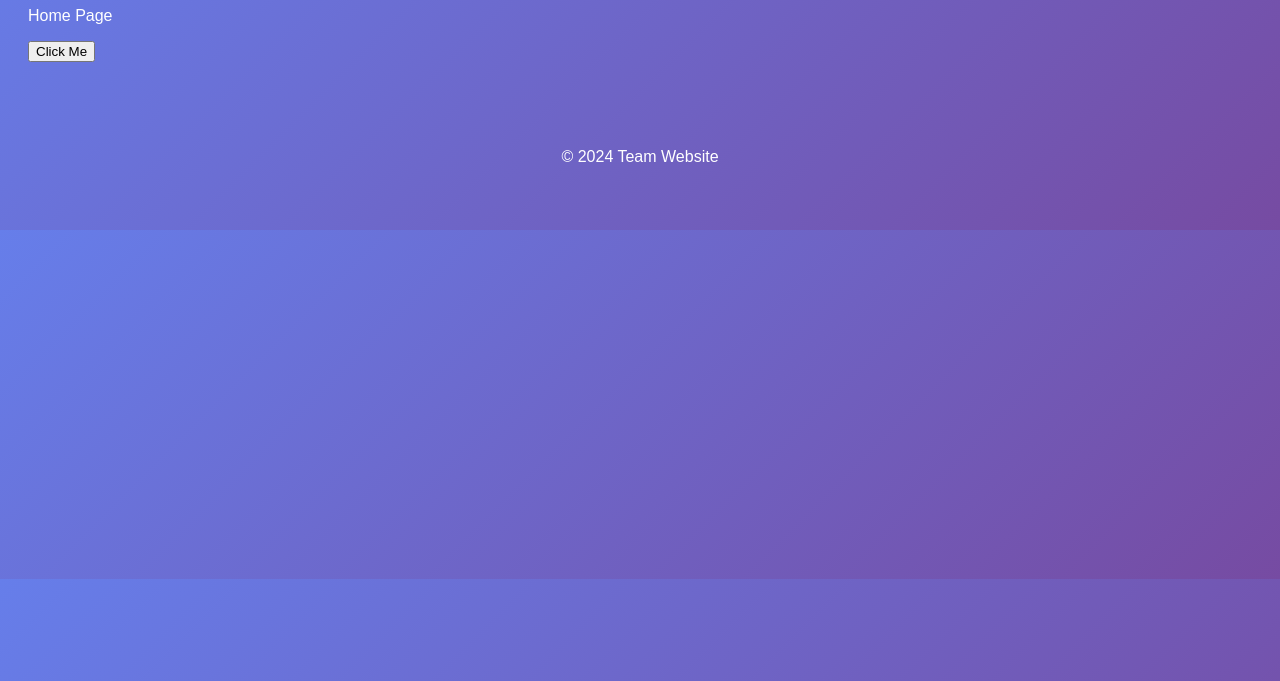
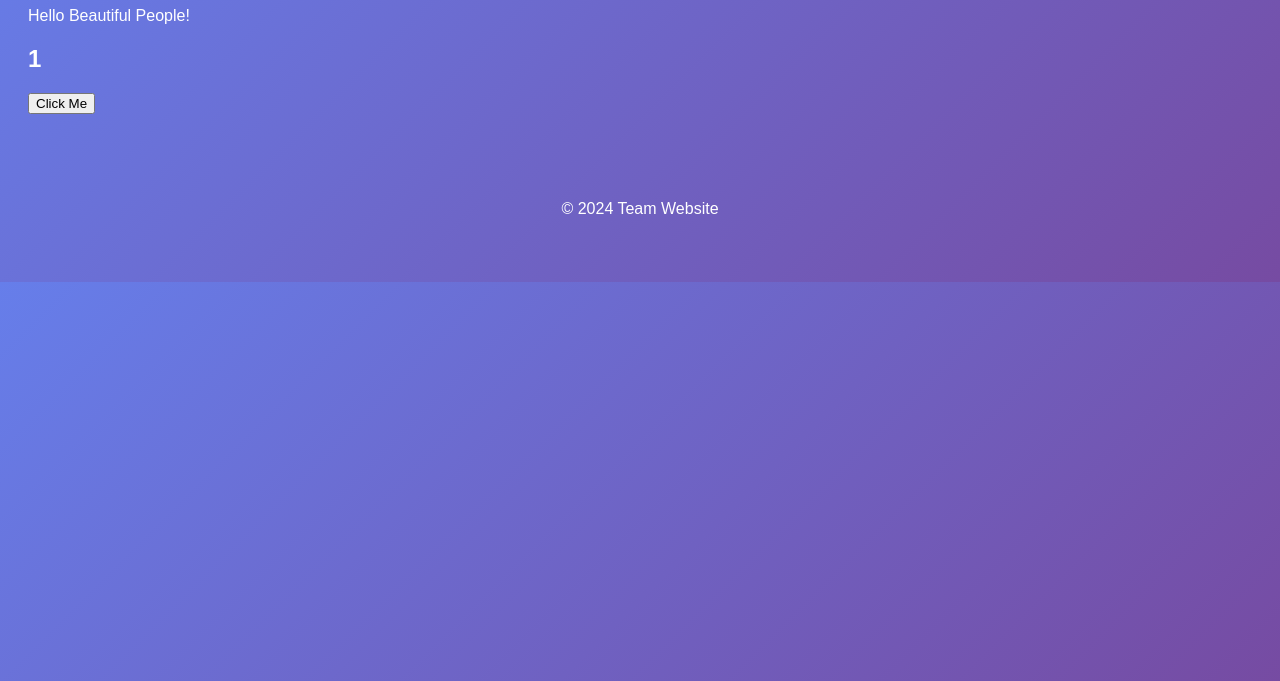
Before and after one commit to Nechama05/team-website-project, a plain HTML site: page index.html in a window 1280 px wide. Shown: the part 119-800 px from the top of the page. Drawn offline with Linux system fonts and the light colour scheme.

Commit message:
Profile update 1

```diff
--- a/index.html
+++ b/index.html
@@ -11,7 +11,8 @@
         <a href="about.html">About</a>
     </nav>
     <h1>Welcome</h1>
-    <p>Home Page</p>
+    <p>Hello Beautiful People!</p>
+    <h2>1</h2>
     <button onclick="greet()">Click Me</button>
     <footer>
         <p>© 2024 Team Website</p>
```
